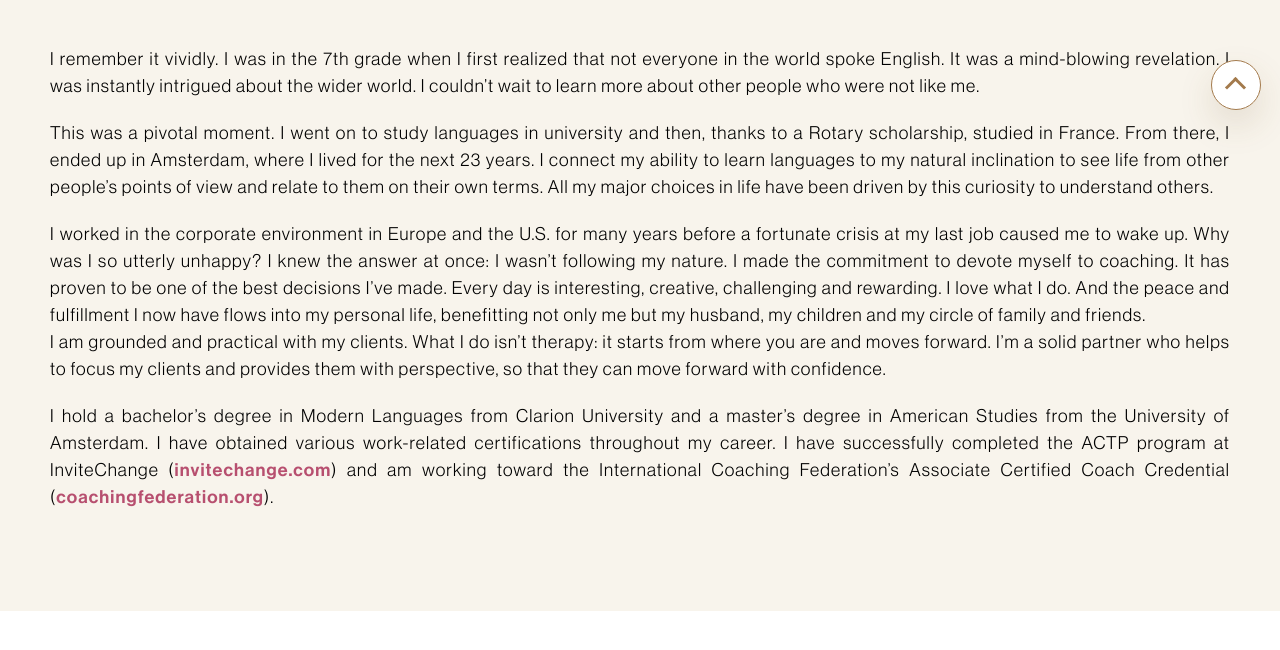
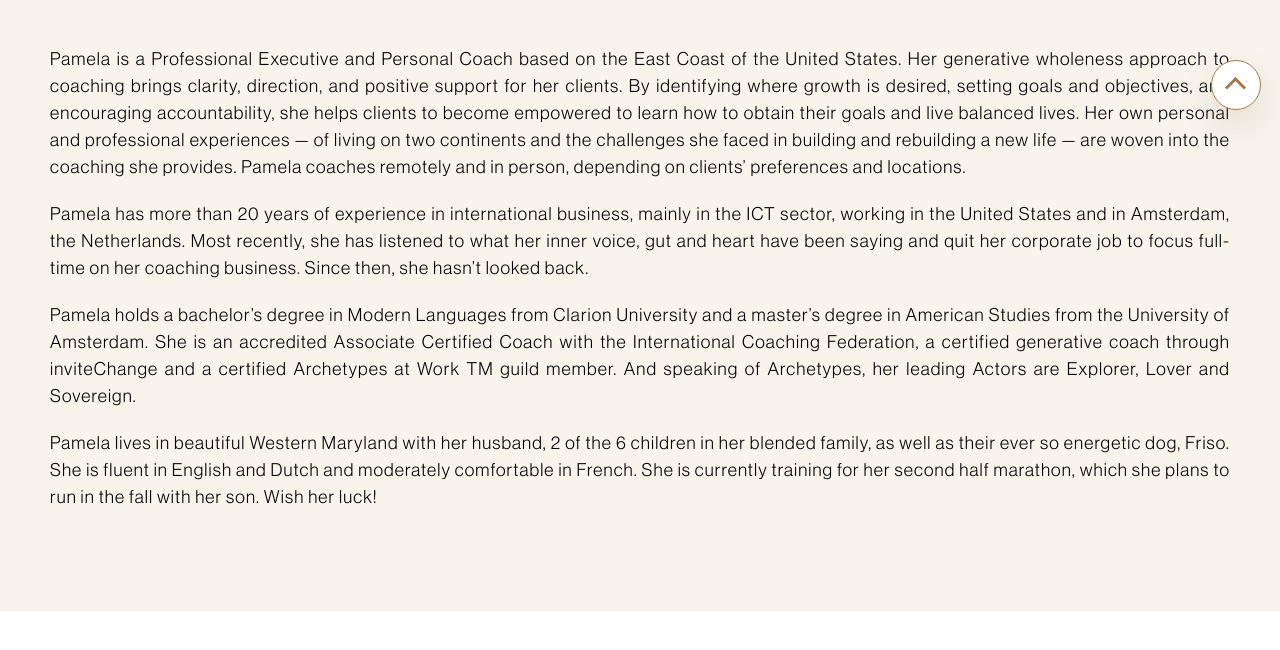
Before and after one commit to Elena-MyOne/PamelaTwigg-build, a plain HTML site: page about.html in a window 1280 px wide. Shown: the part 658-1308 px from the top of the page. Drawn offline with nearby package versions, Linux system fonts and the light colour scheme; files whose address does not match are found by name.

Commit message:
feat: update about page

```diff
--- a/about.html
+++ b/about.html
@@ -124,35 +124,35 @@
           <h3 class="about-page__title subtitle">About Me</h3>
           <div class="about-page__content">
             <div class="about-page__text text">
-              <p>I remember it vividly. I was in the 7th grade when I first realized that not everyone in the world
-                spoke English. It was a mind-blowing revelation. I was instantly intrigued about the wider world. I
-                couldn’t wait to learn more about other people who were not like me.</p>
-              <p>This was a pivotal moment. I went on to study languages in university and then, thanks to a Rotary
-                scholarship, studied in France. From there, I ended up in Amsterdam, where I lived for the next 23
-                years. I connect my ability to learn languages to my natural inclination to see life from other people’s
-                points of view and relate to them on their own terms. All my major choices in life have been driven by
-                this curiosity to understand others.</p>
+              <p>Pamela is a Professional Executive and Personal Coach based on the East Coast of the United States. Her
+                generative wholeness approach to coaching brings clarity, direction, and positive support for her
+                clients. By identifying where growth is desired, setting goals and objectives, and encouraging
+                accountability,
+                she helps clients to become empowered to learn how to obtain their goals and live balanced lives. Her
+                own
+                personal and professional experiences — of living on two continents and the challenges she faced in
+                building and rebuilding a new life — are woven into the coaching she provides. Pamela coaches
+                remotely and in person, depending on clients’ preferences and locations.
+              </p>
               <p>
-                I worked in the corporate environment in Europe and the U.S. for many years before a fortunate crisis at
-                my last job caused me to wake up. Why was I so utterly unhappy? I knew the answer at once: I wasn’t
-                following my nature. I made the commitment to devote myself to coaching. It has proven to be one of the
-                best decisions I’ve made. Every day is interesting, creative, challenging and rewarding. I love what I
-                do. And the peace and fulfillment I now have flows into my personal
-                life, benefitting not only me but my husband, my children and my circle of family and friends.
+                Pamela has more than 20 years of experience in international business, mainly in the ICT sector, working
+                in the United States and in Amsterdam, the Netherlands. Most recently, she has listened to what her
+                inner voice, gut and heart have been saying and quit her corporate job to focus full-time on her
+                coaching
+                business. Since then, she hasn’t looked back.
               </p>
-            </div>
-            <div class="about-page__text text">
-              <p>I am grounded and practical with my clients. What I do isn’t therapy: it starts from where you are and
-                moves forward. I’m a solid partner who helps to focus my clients and provides them with perspective, so
-                that they can move forward with confidence.</p>
               <p>
-                I hold a bachelor’s degree in Modern Languages from Clarion University and a master’s degree in American
-                Studies from the University of Amsterdam. I have obtained various work-related certifications throughout
-                my career. I have successfully completed the ACTP program at InviteChange (<a
-                  href="https://www.invitechange.com/" target="_blank">invitechange.com</a>) and am working toward the
-                International Coaching Federation’s Associate Certified Coach Credential (<a
-                  href="https://www.credly.com/badges/e0d7129d-a6bf-4090-9e22-4d93f8792dd3/embedded"
-                  target="_blank">coachingfederation.org</a>).
+                Pamela holds a bachelor’s degree in Modern Languages from Clarion University and a master’s degree in
+                American Studies from the University of Amsterdam. She is an accredited Associate Certified Coach with
+                the International Coaching Federation, a certified generative coach through inviteChange and a certified
+                Archetypes at Work TM guild member. And speaking of Archetypes, her leading Actors are Explorer, Lover
+                and Sovereign.
+              </p>
+              <p>
+                Pamela lives in beautiful Western Maryland with her husband, 2 of the 6 children in her blended family,
+                as well as their ever so energetic dog, Friso. She is fluent in English and Dutch and moderately
+                comfortable in French. She is currently training for her second half marathon, which she plans to run in
+                the fall with her son. Wish her luck!
               </p>
             </div>
           </div>
```
